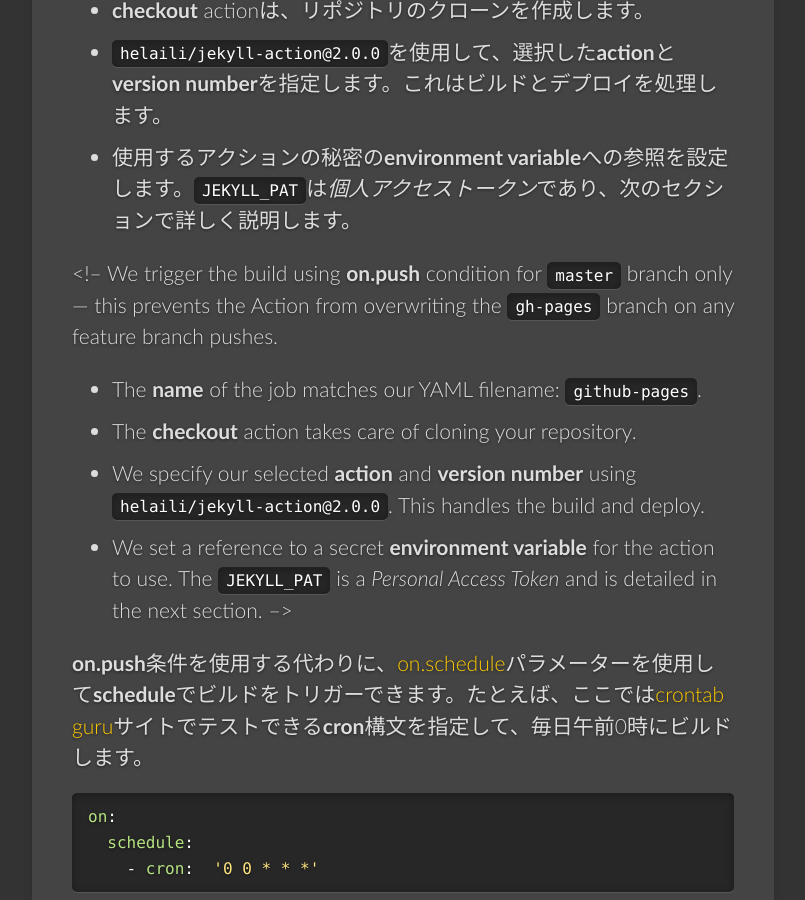
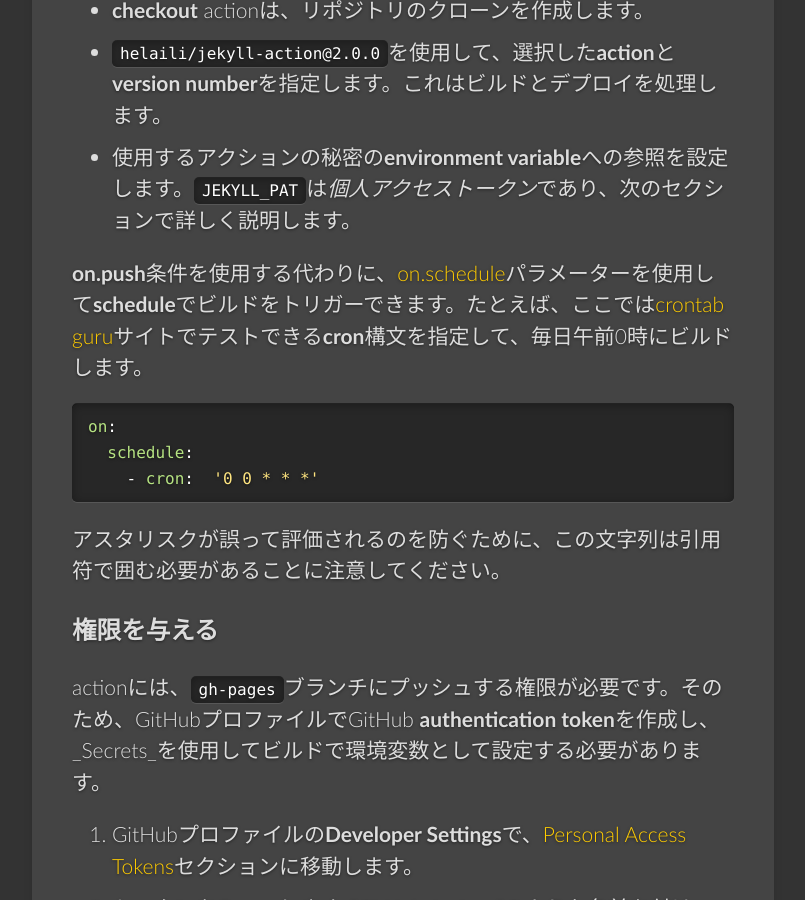
Before and after one commit to jekyllrb-ja/jekyllrb-ja.github.io, a Jekyll site: the page built from _docs/continuous-integration/github-actions.md, in a window 1280 px wide and 900 px high, scrolled down 3868 px. Shown: the whole window, without its empty margins (139-944 px from the left). Built offline with Jekyll 4.4.1, drawn with Linux system fonts in a browser that asks for light colours; comment, search, counter and statistics services are not loaded; some of the changed lines change nothing that is shown; some of the changed text lies outside the part shown.

Commit message:
コメントアウトできていなかったところを修正

```diff
--- a/_docs/continuous-integration/github-actions.md
+++ b/_docs/continuous-integration/github-actions.md
@@ -161,15 +161,14 @@ jobs:
 - **checkout** actionは、リポジトリのクローンを作成します。
 - `helaili/jekyll-action@2.0.0`を使用して、選択した**action**と**version number**を指定します。これはビルドとデプロイを処理します。
 - 使用するアクションの秘密の**environment variable**への参照を設定します。`JEKYLL_PAT`は*個人アクセストークン*であり、次のセクションで詳しく説明します。
-
- <!-- We trigger the build using **on.push** condition for `master` branch only --- this prevents
+{% comment %} We trigger the build using **on.push** condition for `master` branch only --- this prevents
   the Action from overwriting the `gh-pages` branch on any feature branch pushes.
 - The **name** of the job matches our YAML filename: `github-pages`.
 - The **checkout** action takes care of cloning your repository.
 - We specify our selected **action** and **version number** using `helaili/jekyll-action@2.0.0`.
   This handles the build and deploy.
 - We set a reference to a secret **environment variable** for the action to use. The `JEKYLL_PAT`
-    is a *Personal Access Token* and is detailed in the next section. -->
+    is a *Personal Access Token* and is detailed in the next section. {% endcomment %}
 
 **on.push**条件を使用する代わりに、[on.schedule]パラメーターを使用して**schedule**でビルドをトリガーできます。たとえば、ここでは[crontab guru]サイトでテストできる**cron**構文を指定して、毎日午前0時にビルドします。
 
@@ -232,13 +231,12 @@ following approaches: -->
     - GitHubのリポジトリレベルビューに移動します。最新のコミット（上部近く）の下で、コミットメッセージの横にチェックまたは_X_として**ステータスシンボル**が表示されます。カーソルを合わせて、**details**リンクをクリックします。
 - **Actionsタブ**
     - リポジトリのActions他部へ移動します。`jekyll`ワークフロータブをクリックします。
-
- <!-- **View by commit**
+{% comment %}- **View by commit**
     - Go to the repository level view in GitHub. Under the most recent commit (near the top) you’ll
       see a **status symbol** next to the commit message as a tick or _X_. Hover over it and click
       the **details** link.
 - **Actions tab**
-    - Go to the repository's Actions tab. Click on the `jekyll` workflow tab. -->
+    - Go to the repository's Actions tab. Click on the `jekyll` workflow tab. {% endcomment %}
 
 すべてがうまくいけば、全ステップが緑色になり、ビルドされたアセットが`gh-pages`ブランチに存在するようになります。
 
```
